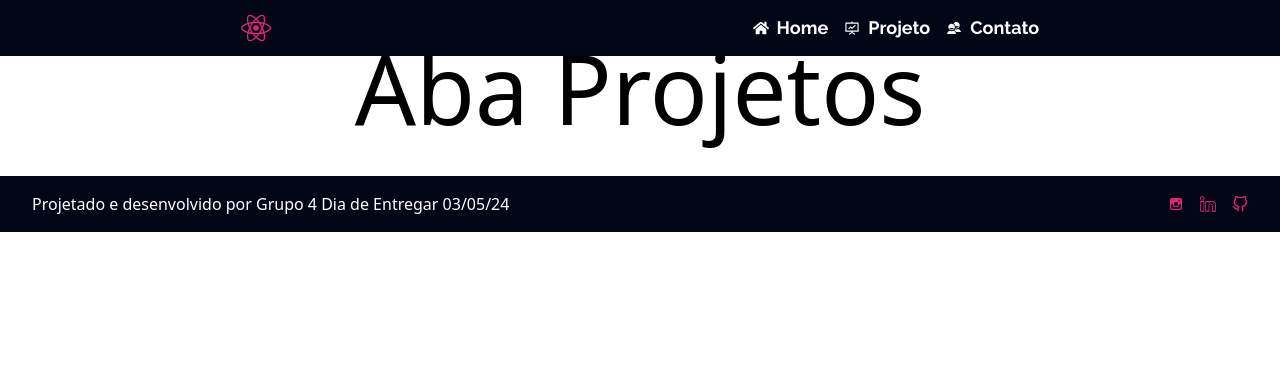
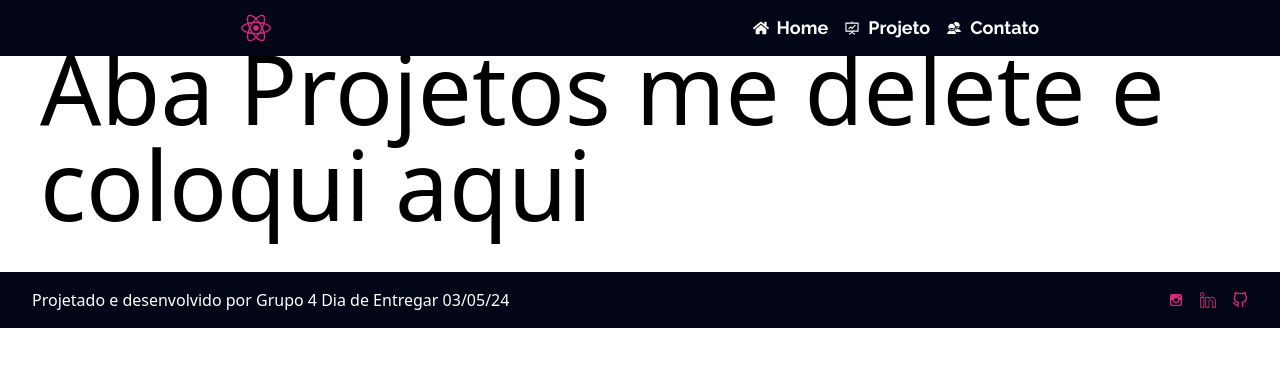
Before and after one commit to PedroHMellow/CP2-Web, a React (Vite) app in the folder CP2-Web/: page /Projetos in a window 1280 px wide. Shown: the top 366 px of the page. Built offline with nearby package versions, Linux system fonts and the light colour scheme.

Commit message:
add V1.1P

```diff
--- a/CP2-Web/src/Routes.jsx
+++ b/CP2-Web/src/Routes.jsx
@@ -2,6 +2,7 @@ import { BrowserRouter, Route, Routes } from "react-router-dom";
 import Home from "./pages/Home/Home";
 import Contatos from "./pages/Contatos/Contatos";
 import Projeto from "./pages/Projetos/Projetos";
+import PageNotFound from "./pages/PageNotFound/PageNotFound"
 
 function AppRoutes() {
     return (
@@ -10,6 +11,7 @@ function AppRoutes() {
                 <Route path="/" element={<Home />}> </Route>
                 <Route path="/Contatos" element={<Contatos />}> </Route>
                 <Route path="/Projetos" element={<Projeto />}> </Route>
+                <Route path="*" element={<PageNotFound />}></Route>
             </Routes>
         </BrowserRouter>
     )
--- a/CP2-Web/src/pages/Home/Home.jsx
+++ b/CP2-Web/src/pages/Home/Home.jsx
@@ -14,6 +14,9 @@ function Home() {
           className="w-full"
         />
       </figure>
+
+    {/* Colocar Apretasão de equipe */}
+
       <Footer />
     </>
   );
--- /dev/null
+++ b/CP2-Web/src/pages/PageNotFound/PageNotFound.jsx
@@ -0,0 +1,8 @@
+
+function PageNotFound() {
+    return (
+        <h1>Cofigura aqui</h1>
+     );
+}
+
+export default PageNotFound;
--- a/CP2-Web/src/pages/Projetos/Projetos.jsx
+++ b/CP2-Web/src/pages/Projetos/Projetos.jsx
@@ -4,7 +4,7 @@ function Projeto () {
     return (
         <>
             <Header />
-            <h1 className="text-8xl flex justify-center items-center p-10 py-10">Aba Projetos</h1>
+            <h1 className="text-8xl flex justify-center items-center p-10 py-10">Aba Projetos me delete e coloqui aqui</h1>
             <Footer />
         </>
     )
```
